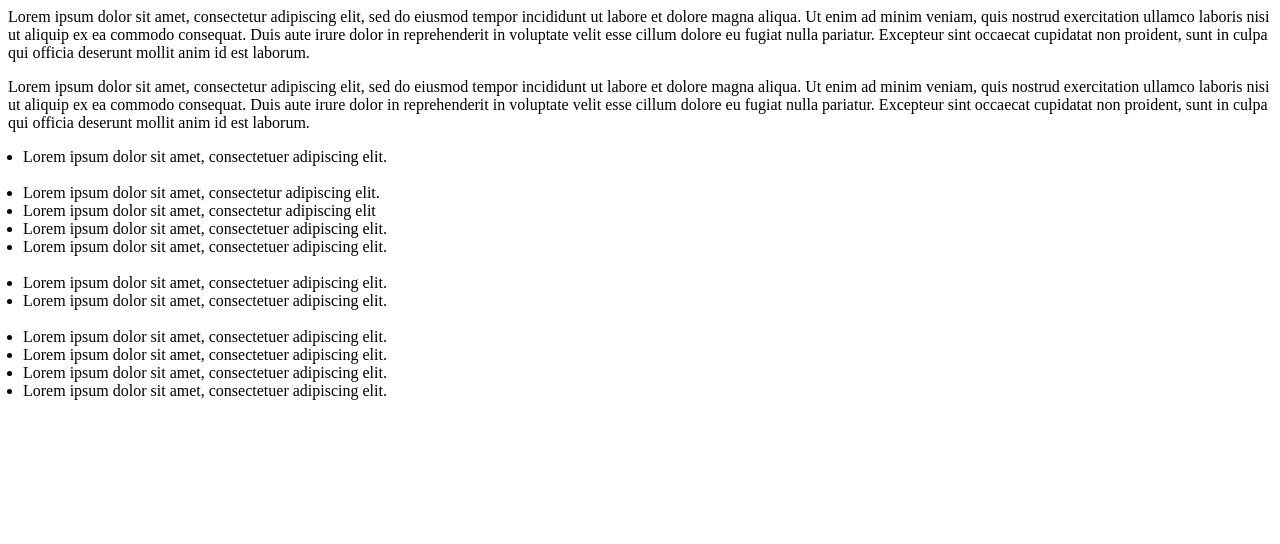
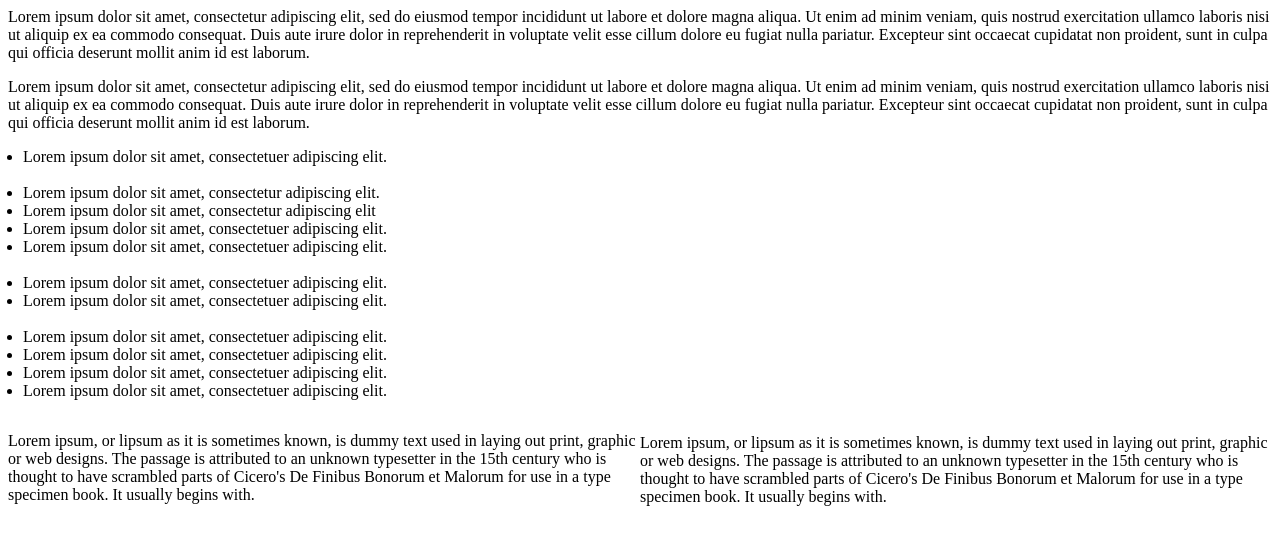
Before and after one commit to prakharpandey1907/template1, a plain HTML site: page src/index.html in a window 1280 px wide. Drawn offline with Linux system fonts and the light colour scheme.

Commit message:
footer paragraph

```diff
--- a/src/index.html
+++ b/src/index.html
@@ -28,6 +28,19 @@ ul{
     <li>Lorem ipsum dolor sit amet, consectetuer adipiscing elit.</li>
 
  </ul>
+<div>
+     <div style="width: 50%; height: 100px; float: left;">
+    <p>
+        Lorem ipsum, or lipsum as it is sometimes known, is dummy text used in laying out print, graphic or web designs. The passage is attributed to an unknown typesetter in the 15th century who is thought to have scrambled parts of Cicero's De Finibus Bonorum et Malorum for use in a type specimen book. It usually begins with.
+        </p>
+    </div>
+
+    <div style="margin-left: 50%; height: 100px; ">
+    <p><br>
+        Lorem ipsum, or lipsum as it is sometimes known, is dummy text used in laying out print, graphic or web designs. The passage is attributed to an unknown typesetter in the 15th century who is thought to have scrambled parts of Cicero's De Finibus Bonorum et Malorum for use in a type specimen book. It usually begins with.
+        </p>
+    </div>
+</div>
 
 
 
```
